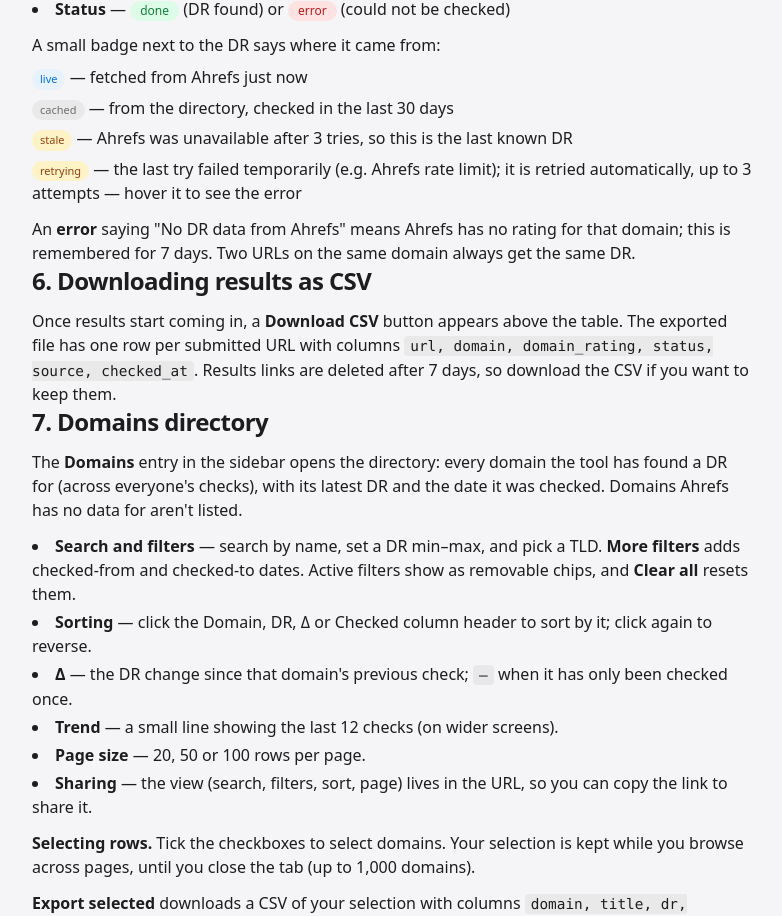
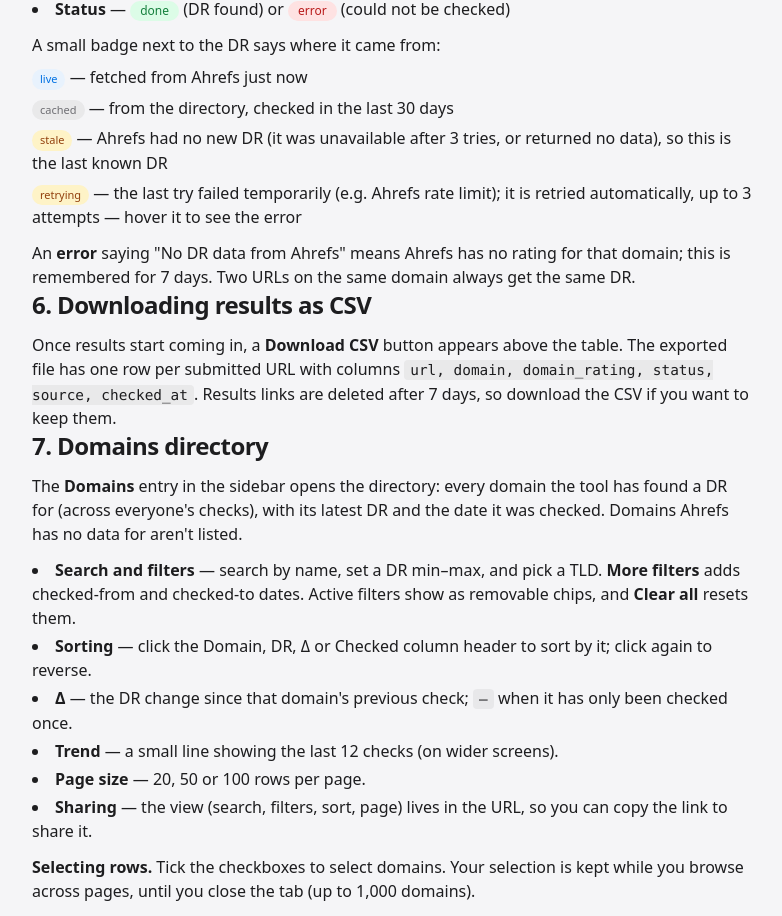
Before and after one commit to braanj/dr-checker, a Nuxt app: page /docs in a window 1280 px wide. Shown: the part 1597-2513 px from the top of the page, without its empty margins (224-1006 px from the left). Built offline with nearby package versions, Linux system fonts and the light colour scheme.

Commit message:
docs: describe no_data keeping the last good DR
Co-Authored-By: Claude Opus 5.5 <noreply@anthropic.com>

```diff
--- a/components/CheckResults.vue
+++ b/components/CheckResults.vue
@@ -134,7 +134,7 @@ function sourceBadge(row: UrlRow) {
     case "cache":
       return { label: "cached", class: "bg-black/5 text-[#6e6e73]", title: "From the directory (checked in the last 30 days)" };
     case "stale":
-      return { label: "stale", class: "bg-amber-100 text-amber-800", title: "Ahrefs was unavailable; showing the last known DR" };
+      return { label: "stale", class: "bg-amber-100 text-amber-800", title: "No new DR from Ahrefs; showing the last known one" };
     default:
       return null;
   }
--- a/pages/docs.vue
+++ b/pages/docs.vue
@@ -127,7 +127,7 @@ https://another-site.org,competitor</pre>
           <ul class="mt-2 space-y-1.5">
             <li><span class="inline-block rounded-full px-2 py-0.5 text-[11px] font-medium bg-accent-light text-accent">live</span> — fetched from Ahrefs just now</li>
             <li><span class="inline-block rounded-full px-2 py-0.5 text-[11px] font-medium bg-black/5 text-[#6e6e73]">cached</span> — from the directory, checked in the last 30 days</li>
-            <li><span class="inline-block rounded-full px-2 py-0.5 text-[11px] font-medium bg-amber-100 text-amber-800">stale</span> — Ahrefs was unavailable after 3 tries, so this is the last known DR</li>
+            <li><span class="inline-block rounded-full px-2 py-0.5 text-[11px] font-medium bg-amber-100 text-amber-800">stale</span> — Ahrefs had no new DR (it was unavailable after 3 tries, or returned no data), so this is the last known DR</li>
             <li><span class="inline-block rounded-full px-2 py-0.5 text-[11px] font-medium bg-amber-100 text-amber-800">retrying</span> — the last try failed temporarily (e.g. Ahrefs rate limit); it is retried automatically, up to 3 attempts — hover it to see the error</li>
           </ul>
           <p class="mt-3">
```
Also changed, not shown: specs/adr/0003-domain-pages-and-metadata.md (+1 -1 lines), 1 other file (tests, documents, lock files or other folders).
